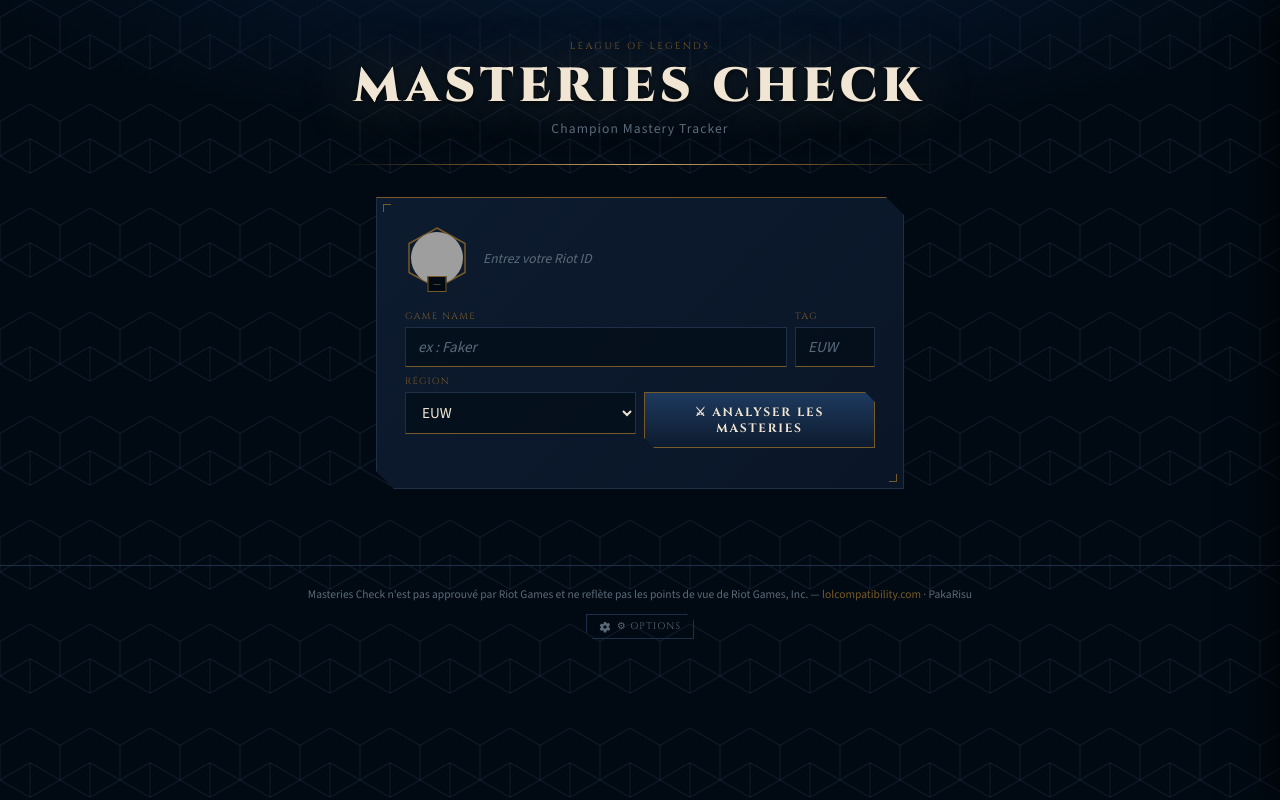
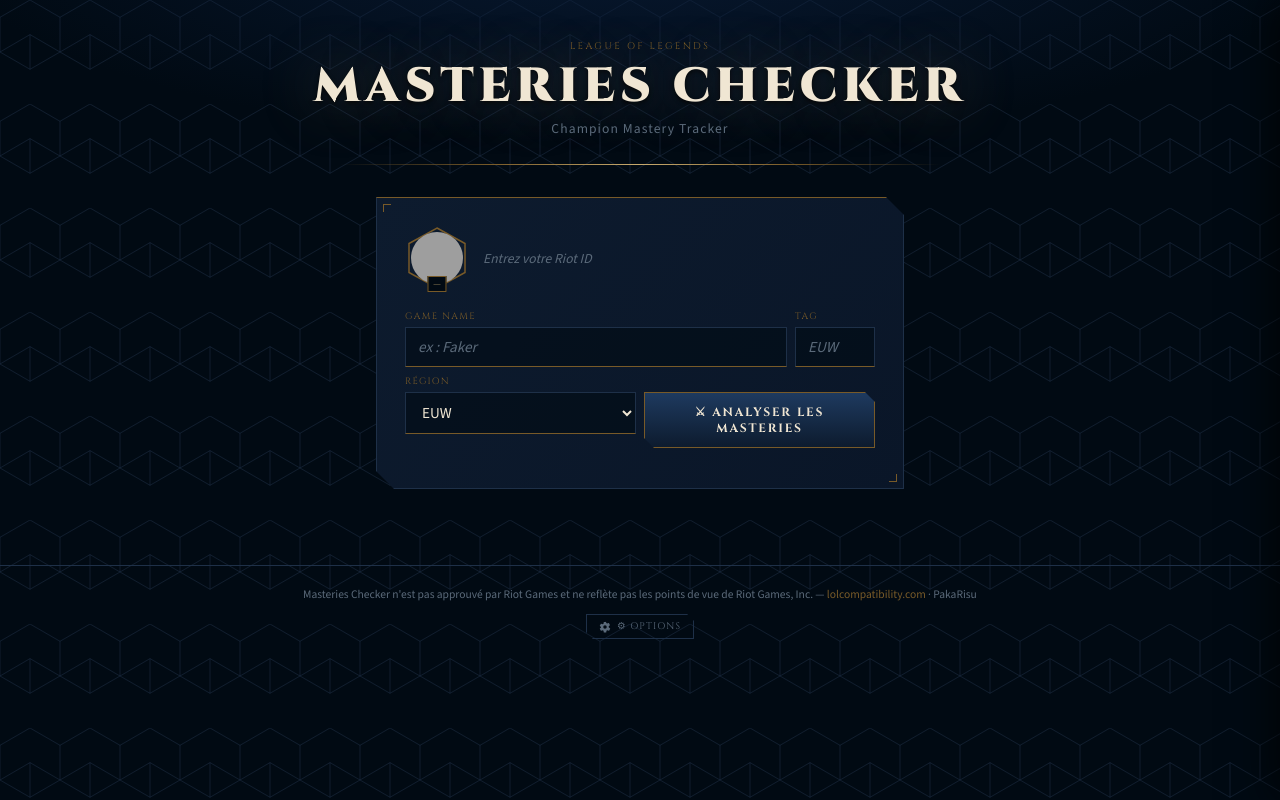
Before and after one commit to PakaRisu/AllMasteries, a website: page index.html in a window 1280 px wide. Drawn offline with nearby package versions, Linux system fonts and the light colour scheme; grey boxes are pictures that could not be loaded.

Commit message:
Update index.html

```diff
--- a/index.html
+++ b/index.html
@@ -3,7 +3,7 @@
 <head>
   <meta charset="UTF-8" />
   <meta name="viewport" content="width=device-width, initial-scale=1.0" />
-  <title>Masteries Check</title>
+  <title>Masteries Checker</title>
   <link rel="preconnect" href="https://fonts.googleapis.com" />
   <link rel="preconnect" href="https://fonts.gstatic.com" crossorigin />
   <link href="https://fonts.googleapis.com/css2?family=Cinzel:wght@400;700;900&family=Source+Sans+3:wght@300;400;600&display=swap" rel="stylesheet"/>
@@ -267,7 +267,7 @@
 
 <header>
   <p class="header-eyebrow">League of Legends</p>
-  <h1>Masteries Check</h1>
+  <h1>Masteries Checker</h1>
   <p class="header-sub">Champion Mastery Tracker</p>
 </header>
 
@@ -384,7 +384,7 @@
 <div id="grid"></div>
 
 <footer>
-  <div>Masteries Check n'est pas approuvé par Riot Games et ne reflète pas les points de vue de Riot Games, Inc. — <a href="https://lolcompatibility.com" target="_blank">lolcompatibility.com</a> · PakaRisu</div>
+  <div>Masteries Checker n'est pas approuvé par Riot Games et ne reflète pas les points de vue de Riot Games, Inc. — <a href="https://lolcompatibility.com" target="_blank">lolcompatibility.com</a> · PakaRisu</div>
   <button class="options-btn" onclick="openOptions()">
     <svg viewBox="0 0 24 24"><path d="M12 15.5A3.5 3.5 0 0 1 8.5 12 3.5 3.5 0 0 1 12 8.5a3.5 3.5 0 0 1 3.5 3.5 3.5 3.5 0 0 1-3.5 3.5m7.43-2.92c.04-.34.07-.68.07-1.08s-.03-.74-.07-1.08l2.32-1.81c.21-.16.27-.45.13-.69l-2.2-3.8c-.13-.24-.42-.32-.66-.24l-2.74 1.1c-.57-.44-1.18-.8-1.86-1.08l-.42-2.9A.488.488 0 0 0 14 2h-4c-.25 0-.46.18-.5.42l-.42 2.9c-.68.28-1.29.64-1.86 1.08L4.49 5.3c-.25-.08-.54 0-.67.24l-2.2 3.8c-.13.24-.07.53.13.69l2.33 1.81C4.03 11.26 4 11.6 4 12s.03.74.07 1.08L1.75 14.9c-.21.16-.27.45-.13.69l2.2 3.8c.13.24.42.32.66.24l2.74-1.1c.57.44 1.18.8 1.86 1.08l.42 2.9c.04.24.25.42.5.42h4c.25 0 .46-.18.5-.42l.42-2.9c.68-.28 1.29-.64 1.86-1.08l2.74 1.1c.25.08.54 0 .67-.24l2.2-3.8c.13-.24.07-.53-.13-.69l-2.32-1.81z"/></svg>
     ⚙ Options
@@ -401,10 +401,10 @@
     <div class="opt-body">
       <div class="opt-section">
         <div class="opt-section-title">📜 Mentions légales</div>
-        <p><strong>Masteries Check</strong> est une application tierce non officielle, créée par un fan de League of Legends. Elle n'est pas approuvée par Riot Games et ne reflète pas les points de vue ou opinions de Riot Games ou de quiconque impliqué officiellement dans la production ou la gestion des propriétés de Riot Games.</p>
+        <p><strong>Masteries Checker</strong> est une application tierce non officielle, créée par un fan de League of Legends. Elle n'est pas approuvée par Riot Games et ne reflète pas les points de vue ou opinions de Riot Games ou de quiconque impliqué officiellement dans la production ou la gestion des propriétés de Riot Games.</p>
         <p>Riot Games, League of Legends, et toutes les propriétés associées sont des marques déposées de <a href="https://www.riotgames.com" target="_blank">Riot Games, Inc.</a></p>
         <p>Cette application utilise l'API officielle Riot Games conformément aux <a href="https://developer.riotgames.com/policies/general" target="_blank">conditions d'utilisation de l'API Riot Games</a>. Les données sont fournies via <a href="https://developer.riotgames.com/docs/lol#data-dragon" target="_blank">Data Dragon</a> et <a href="https://communitydragon.org" target="_blank">Community Dragon</a>.</p>
-        <p class="opt-notice">Masteries Check ne stocke aucune donnée personnelle. Les requêtes sont effectuées en temps réel et ne sont pas conservées côté serveur.</p>
+        <p class="opt-notice">Masteries Checker ne stocke aucune donnée personnelle. Les requêtes sont effectuées en temps réel et ne sont pas conservées côté serveur.</p>
       </div>
       <div class="opt-section">
         <div class="opt-section-title">🔌 API utilisées</div>
```
